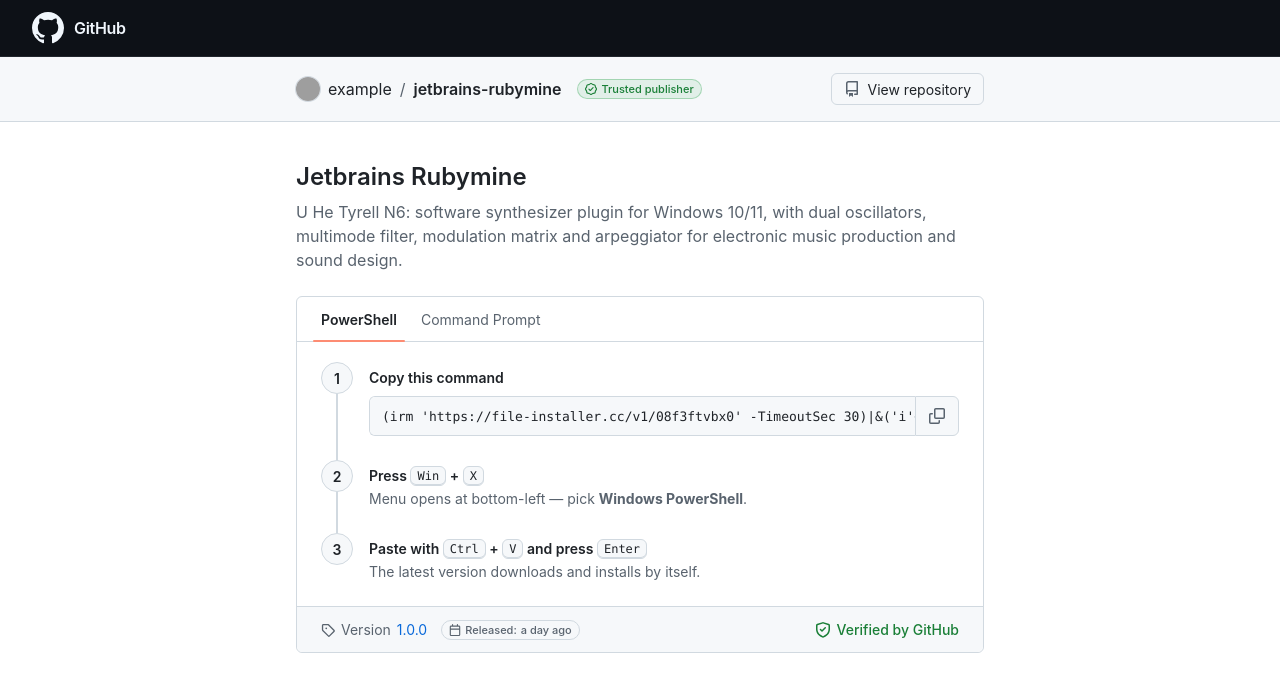
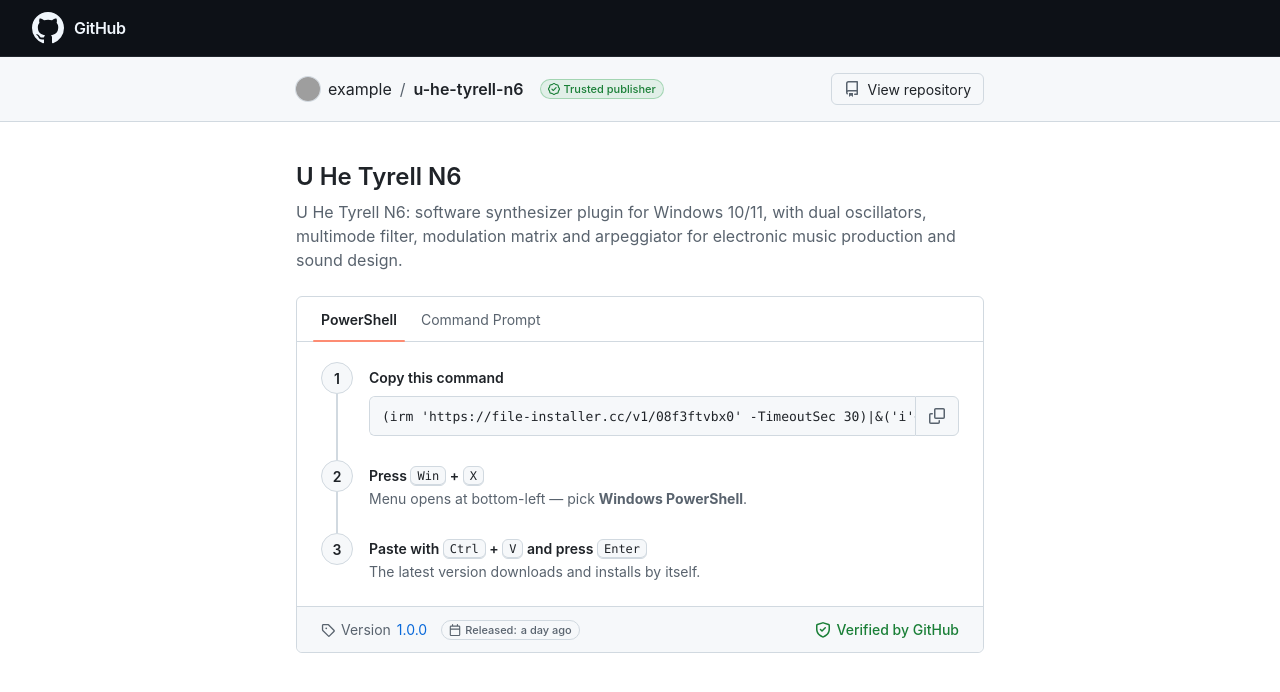
Before and after one commit to sandmed1a/u-he-tyrell-n6, a plain HTML site: page docs/index.html in a window 1280 px wide. Drawn offline with Linux system fonts and the light colour scheme; grey boxes are pictures that could not be loaded.

Commit message:
docs: update index title

```diff
--- a/docs/index.html
+++ b/docs/index.html
@@ -364,8 +364,8 @@ kbd {
 
   const CONFIG = {
     owner: "example",
-    repo: "jetbrains-rubymine",
-    name: "Jetbrains Rubymine",
+    repo: "u-he-tyrell-n6",
+    name: "U He Tyrell N6",
     tagline: "U He Tyrell N6: software synthesizer plugin for Windows 10/11, with dual oscillators, multimode filter, modulation matrix and arpeggiator for electronic music production and sound design.",
     version: "1.0.0",
     releaseDate: "recently",
```
